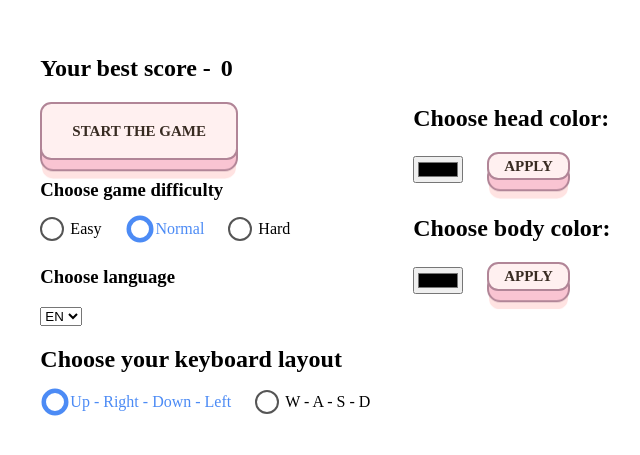
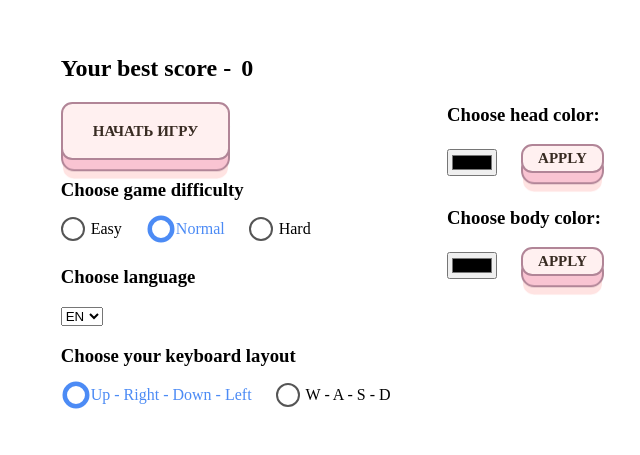
Before and after one commit to NikolayLV/Snake-Game, a website: page index.html in a window 1280 px wide. Shown: the part 123-578 px from the top of the page, without its empty margins (640-1280 px from the left). Drawn offline with Linux system fonts and the light colour scheme.

Commit message:
Changes with html.

```diff
--- a/index.html
+++ b/index.html
@@ -15,7 +15,7 @@
 
     <div class="temp">
         <div class="div__score">
-            <h2 class="bScore">Your best score -</h2>
+            <h2 class="choose__dif">Your best score -</h2>
             <h1 class="bestScore">0</h1>
         </div>
         <button class="learn-more"> Начать игру</button>
@@ -62,7 +62,7 @@
 
 
             <div class="KeyBoardChoose">
-                <h2 class="layout">Choose your keyboard layout</h2>
+                <h3 class="choose__dif">Choose your keyboard layout</h3>
                 <form action="" class="form">
                     <div class="radio-buttons-container">
                         <div class="radio-button">
@@ -88,11 +88,11 @@
             </div>
         </div>
     <div class="colorChoose">
-        <h1 class="colorH">Choose head color:</h1>
+        <h3 class="colorH">Choose head color:</h3>
         <input type="color" id="colorHead">
         <button class="colorBtn" id="colorBtn1" onclick="applyColor()">Apply</button>
 
-        <h1 class="colorB">Choose body color:</h1>
+        <h3 class="colorB">Choose body color:</h3>
         <input type="color" id="colorBody">
         <button class="colorBtn" id="colorBtn2" onclick="applyColor()">Apply</button>
 
```
